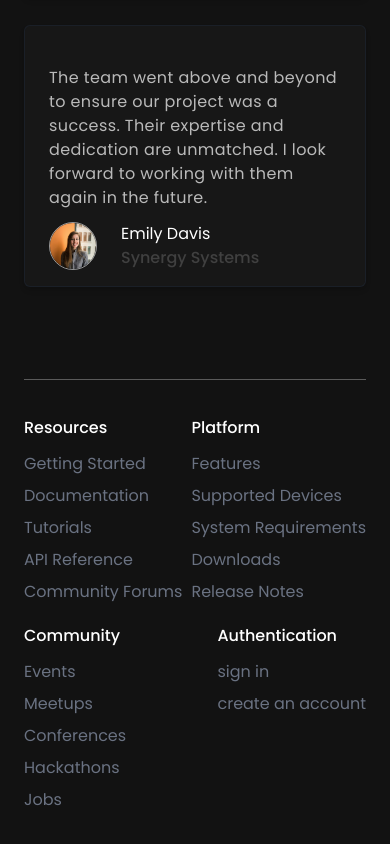
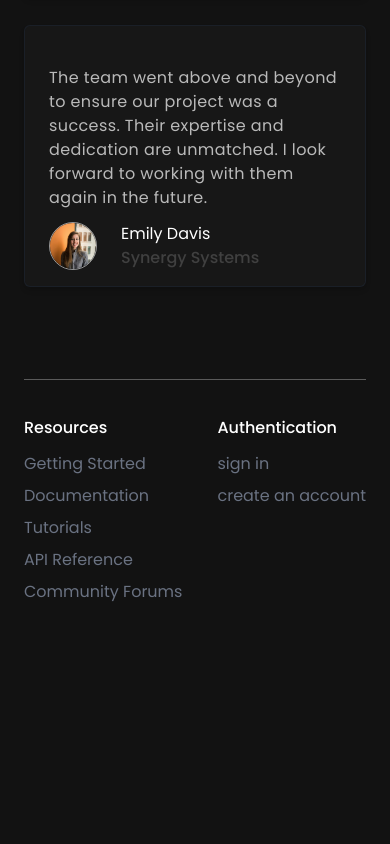
Before and after one commit to A-M-Ahmed/VirtualH, a React (Vite) app: page / in a window 390 px wide. Shown: the part 7291-8135 px from the top of the page. After the commit the page ends 7975 px from the top, so only its background shows below. Built offline with nearby package versions, Linux system fonts and the light colour scheme.

Commit message:
updating readMe

```diff
--- a/src/components/Footer.jsx
+++ b/src/components/Footer.jsx
@@ -23,7 +23,7 @@ const Footer = () => {
                 }
             </div>
             {/* //* PlatForm */}
-            <div>
+            <div className='hidden md:block'>
                 <h3 className='my-3 text-base font-medium'>Platform</h3>
                 {
                     platformLinks.map(rcs => (
@@ -35,7 +35,7 @@ const Footer = () => {
                 }
             </div>
             {/* //* community */}
-            <div>
+            <div className='hidden md:block'>
                 <h3 className='my-3 text-base font-medium capitalize'>community</h3>
                 {
                     communityLinks.map(rcs => (
```
Also changed, not shown: 1 other file (tests, documents, lock files or other folders).
